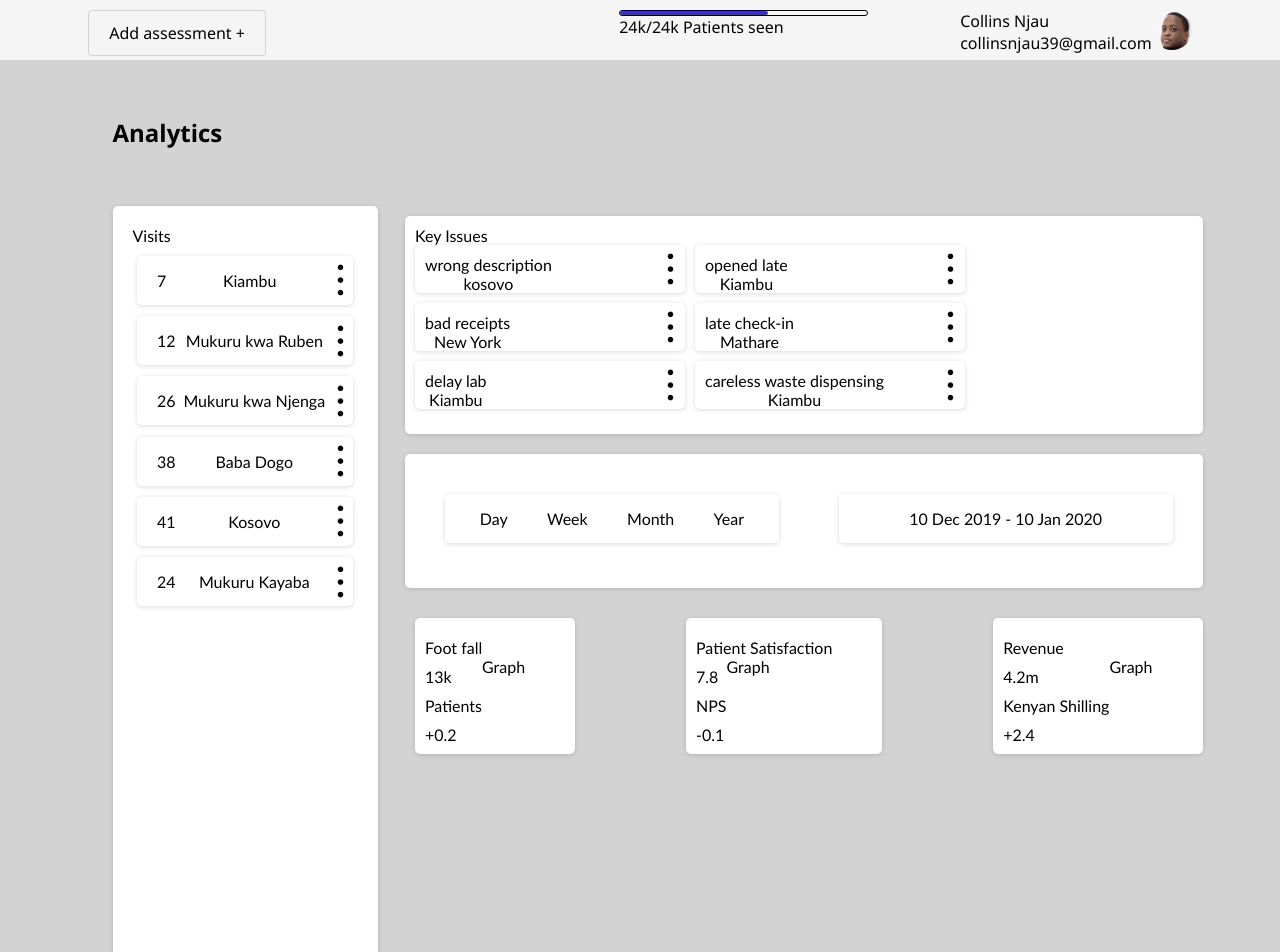
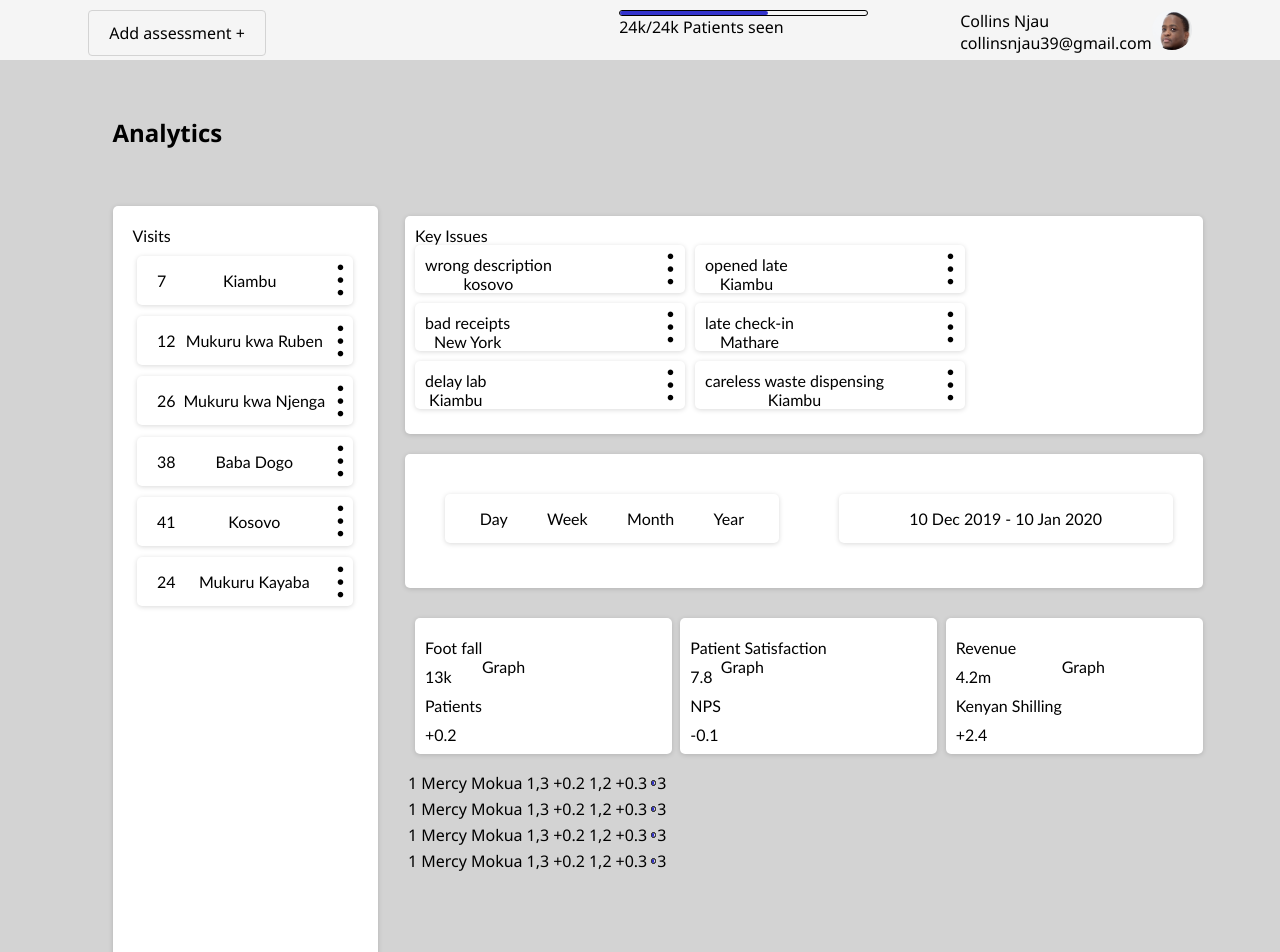
Before and after one commit to Collins33/Todoist-clone, a React (Create React App) app: page / in a window 1280 px wide. Shown: the top 952 px of the page. Built offline with nearby package versions, Linux system fonts and the light colour scheme.

Commit message:
Add the statistics table

```diff
--- a/src/components/statistics/index.css
+++ b/src/components/statistics/index.css
@@ -19,6 +19,7 @@
   color: black;
   background-color: white;
   padding: 10px 50px 10px 10px;
+  width: 25%;
 }
 
 .numbers_card_section {
--- /dev/null
+++ b/src/components/table/index.js
@@ -0,0 +1,90 @@
+import React, { Component } from "react";
+import ProgressBar from "../progressbar/index";
+
+class index extends Component {
+  state = {
+    tableData: [
+      {
+        id: "1",
+        name: "Mercy Mokua",
+        efficiencyDelta: "1,3",
+        delta: "+0.2",
+        nps: "1,2",
+        npsDelta: "+0.3",
+        efficiency: 96,
+        issues: 3
+      },
+      {
+        id: "1",
+        name: "Mercy Mokua",
+        efficiencyDelta: "1,3",
+        delta: "+0.2",
+        nps: "1,2",
+        npsDelta: "+0.3",
+        efficiency: 96,
+        issues: 3
+      },
+      {
+        id: "1",
+        name: "Mercy Mokua",
+        efficiencyDelta: "1,3",
+        delta: "+0.2",
+        nps: "1,2",
+        npsDelta: "+0.3",
+        efficiency: 96,
+        issues: 3
+      },
+      {
+        id: "1",
+        name: "Mercy Mokua",
+        efficiencyDelta: "1,3",
+        delta: "+0.2",
+        nps: "1,2",
+        npsDelta: "+0.3",
+        efficiency: 96,
+        issues: 3
+      }
+    ]
+  };
+
+  renderTableData(tableData) {
+    return tableData.map((data, index) => {
+      const {
+        id,
+        name,
+        efficiencyDelta,
+        delta,
+        nps,
+        npsDelta,
+        efficiency,
+        issues
+      } = data;
+      return (
+        <tr key={index}>
+          <td>{id}</td>
+          <td>{name}</td>
+          <td>{efficiencyDelta}</td>
+          <td>{delta}</td>
+          <td>{nps}</td>
+          <td>{npsDelta}</td>
+          <td>
+            <ProgressBar />
+          </td>
+          <td>{issues}</td>
+        </tr>
+      );
+    });
+  }
+  render() {
+    const { tableData } = this.state;
+    return (
+      <div>
+        <table id="students">
+          <tbody>{this.renderTableData(tableData)}</tbody>
+        </table>
+      </div>
+    );
+  }
+}
+
+export default index;
--- a/src/views/home/index.js
+++ b/src/views/home/index.js
@@ -4,6 +4,7 @@ import { SideSelect } from "../../components/sideSelect/index";
 import { MonitorPeriod } from "../../components/period/index";
 import { Statistics } from "../../components/statistics/index";
 import KeyIssues from "../../components/keyissues/index";
+import Table from "../../components/table/index";
 import "./index.css";
 
 class Home extends Component {
@@ -92,6 +93,7 @@ class Home extends Component {
             <KeyIssues keyIssuesData={keyIssuesData} />
             <MonitorPeriod />
             <Statistics statistics={statistics} />
+            <Table />
           </div>
         </div>
       </div>
```
Also changed, not shown: src/components/table/index.css (added).
